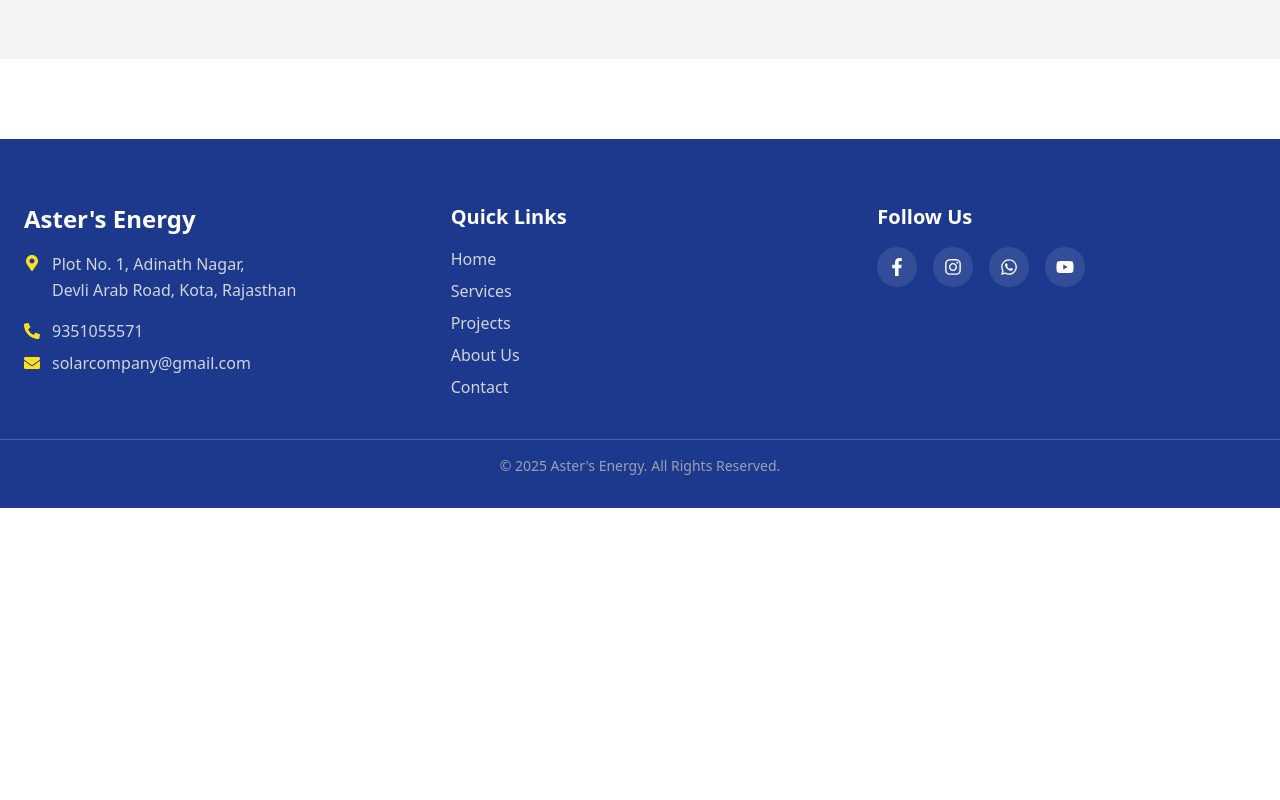
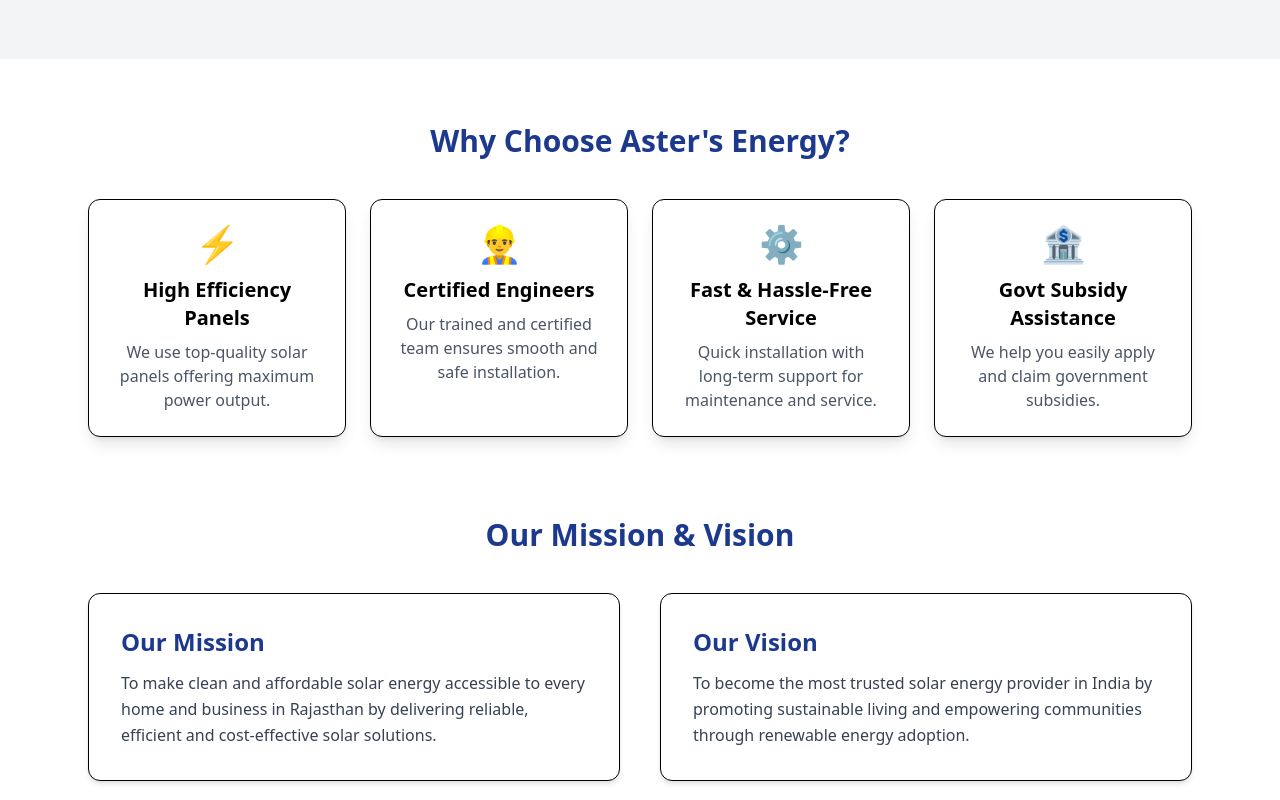
Before and after one commit to jasvindersingh01/solor-energy-website, a React (Vite) app in the folder frontend/: page /about in a window 1280 px wide. Shown: the part 1040-1840 px from the top of the page. Before the commit the page ends 1548 px from the top, so only its background shows below. Built offline with nearby package versions, Linux system fonts and the light colour scheme.

Commit message:
Extrend About Us Content

```diff
--- a/frontend/src/pages/AboutPage.jsx
+++ b/frontend/src/pages/AboutPage.jsx
@@ -90,6 +90,83 @@
 
                 </div>
             </section>
+            {/* WHY CHOOSE US SECTION */}
+            <section className="mt-16">
+                <h2 className="text-3xl font-bold text-center text-blue-900 mb-10">
+                    Why Choose Aster's Energy?
+                </h2>
+
+                <div className="grid md:grid-cols-4 grid-cols-1 gap-6 max-w-6xl mx-auto px-6">
+
+                    {/* Card 1 */}
+                    <div className="bg-white shadow-lg rounded-xl p-6 text-center border hover:shadow-xl transition">
+                        <div className="text-blue-900 text-4xl mb-3">⚡</div>
+                        <h3 className="text-xl font-semibold mb-2">High Efficiency Panels</h3>
+                        <p className="text-gray-600">
+                            We use top-quality solar panels offering maximum power output.
+                        </p>
+                    </div>
+
+                    {/* Card 2 */}
+                    <div className="bg-white shadow-lg rounded-xl p-6 text-center border hover:shadow-xl transition">
+                        <div className="text-blue-900 text-4xl mb-3">👷‍♂️</div>
+                        <h3 className="text-xl font-semibold mb-2">Certified Engineers</h3>
+                        <p className="text-gray-600">
+                            Our trained and certified team ensures smooth and safe installation.
+                        </p>
+                    </div>
+
+                    {/* Card 3 */}
+                    <div className="bg-white shadow-lg rounded-xl p-6 text-center border hover:shadow-xl transition">
+                        <div className="text-blue-900 text-4xl mb-3">⚙️</div>
+                        <h3 className="text-xl font-semibold mb-2">Fast & Hassle-Free Service</h3>
+                        <p className="text-gray-600">
+                            Quick installation with long-term support for maintenance and service.
+                        </p>
+                    </div>
+
+                    {/* Card 4 */}
+                    <div className="bg-white shadow-lg rounded-xl p-6 text-center border hover:shadow-xl transition">
+                        <div className="text-blue-900 text-4xl mb-3">🏦</div>
+                        <h3 className="text-xl font-semibold mb-2">Govt Subsidy Assistance</h3>
+                        <p className="text-gray-600">
+                            We help you easily apply and claim government subsidies.
+                        </p>
+                    </div>
+                </div>
+            </section>
+            {/* MISSION & VISION */}
+            <section className="mt-20 max-w-6xl mx-auto px-6">
+
+                <h2 className="text-3xl font-bold text-center text-blue-900 mb-10">
+                    Our Mission & Vision
+                </h2>
+
+                <div className="grid md:grid-cols-2 grid-cols-1 gap-10">
+
+                    {/* Mission */}
+                    <div className="bg-white border shadow-md rounded-xl p-8 hover:shadow-lg transition">
+                        <h3 className="text-2xl font-semibold text-blue-900 mb-3">Our Mission</h3>
+                        <p className="text-gray-700 leading-relaxed">
+                            To make clean and affordable solar energy accessible to every home
+                            and business in Rajasthan by delivering reliable, efficient and
+                            cost-effective solar solutions.
+                        </p>
+                    </div>
+
+                    {/* Vision */}
+                    <div className="bg-white border shadow-md rounded-xl p-8 hover:shadow-lg transition">
+                        <h3 className="text-2xl font-semibold text-blue-900 mb-3">Our Vision</h3>
+                        <p className="text-gray-700 leading-relaxed">
+                            To become the most trusted solar energy provider in India by
+                            promoting sustainable living and empowering communities through
+                            renewable energy adoption.
+                        </p>
+                    </div>
+
+                </div>
+            </section>
+
         </>
     );
 }
```
Also changed, not shown: frontend/src/components/Footer.jsx (line endings or trailing spaces).
